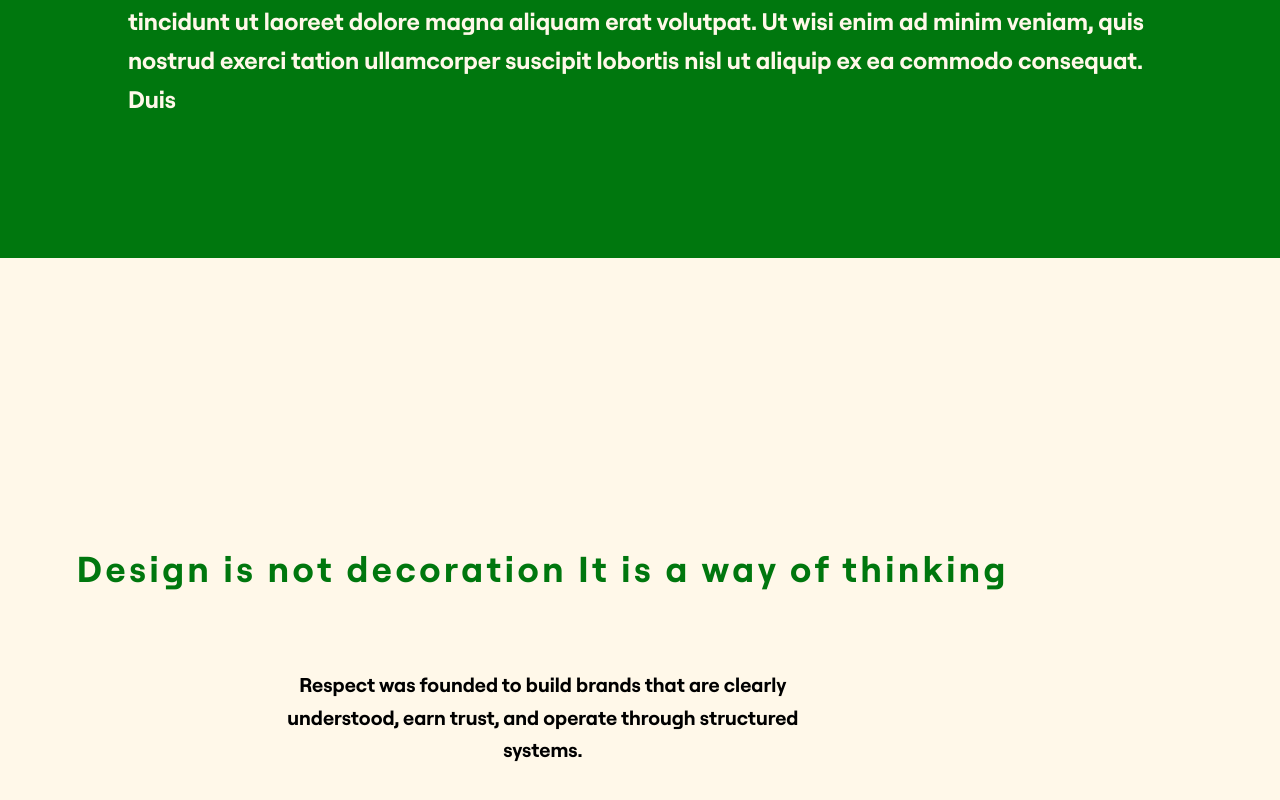
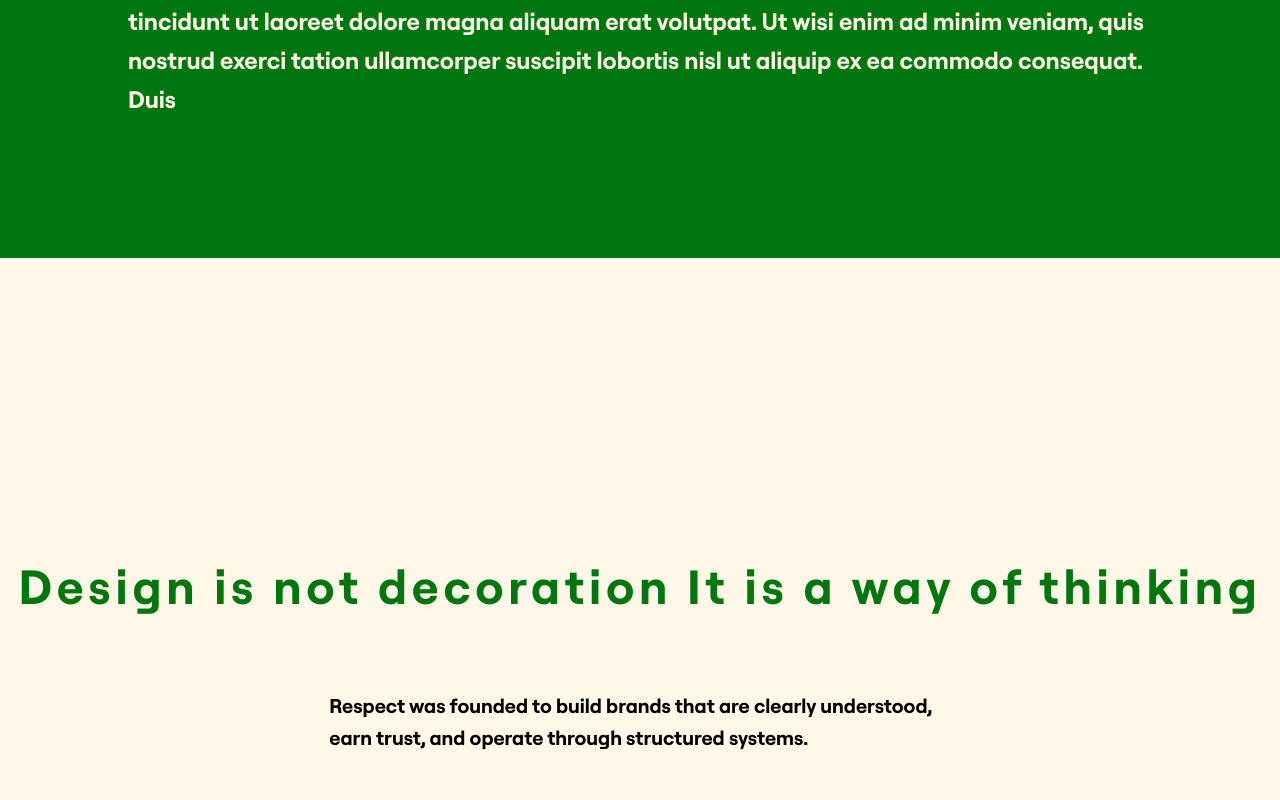
Before and after one commit to bassemMohamed-h/respect-webste, a Next.js app: page /about in a window 1280 px wide. Shown: the part 1342-2142 px from the top of the page. Built offline with nearby package versions, Linux system fonts and the light colour scheme.

Commit message:
small edit on sloagn

```diff
--- a/components/sections/about/Sloagn.tsx
+++ b/components/sections/about/Sloagn.tsx
@@ -1,8 +1,8 @@
 export function Slogan() {
     return (
-        <section className="Slogan min-h-[100svh] bg-third text-primary flex items-center text-center ">
+        <section className="Slogan min-h-[100svh] bg-third text-primary flex items-center justify-center ">
             <div>
-                <h2 className="text-4xl font-bold tracking-widest mb-20 ">
+                <h2 className="text-5xl font-bold tracking-widest mb-20 ">
                    Design is not decoration It is a way of thinking
                 </h2>
                 <p className=" text-xl leading-relaxed text-black w-[50%] mx-auto">
```
